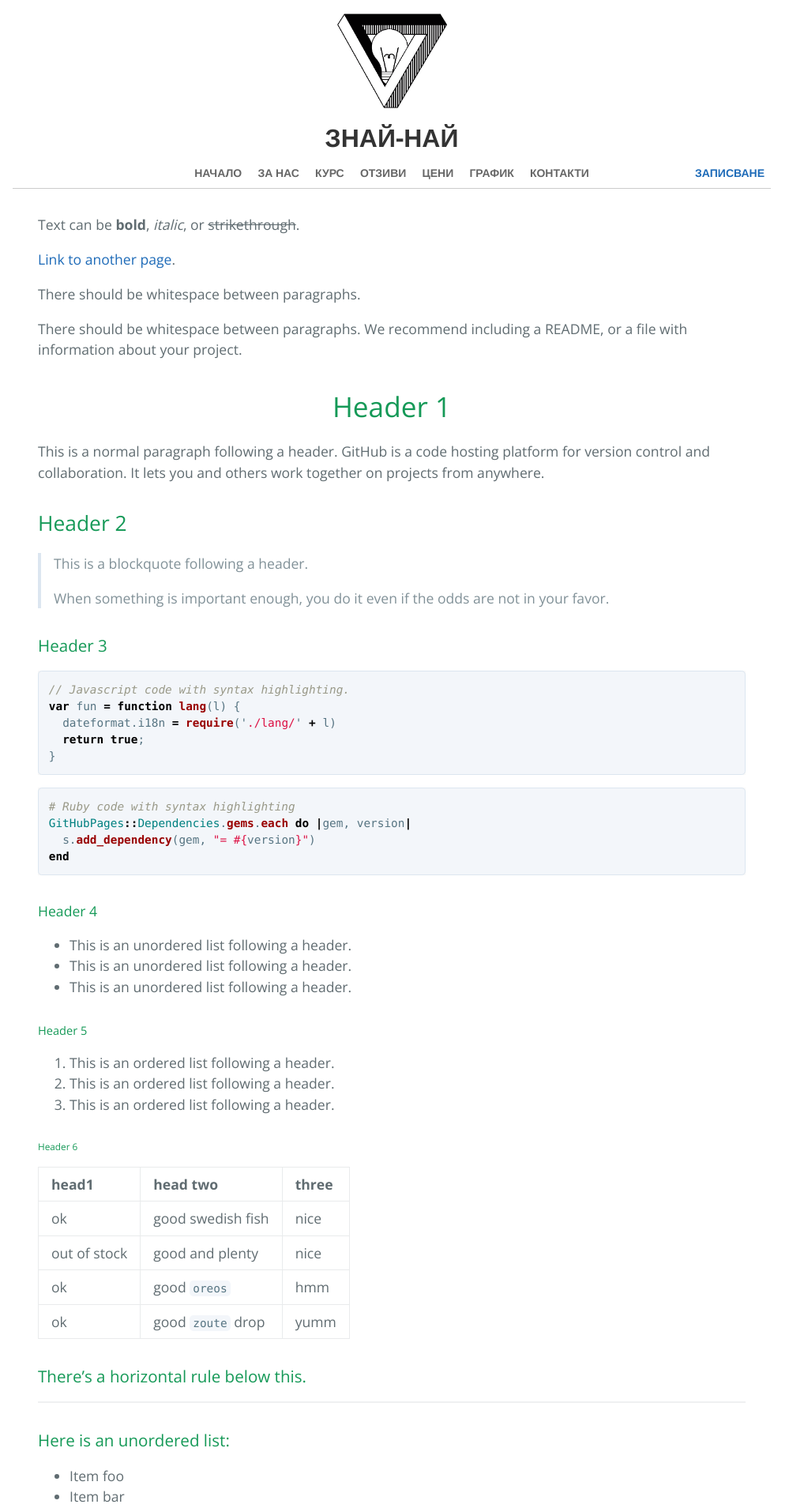
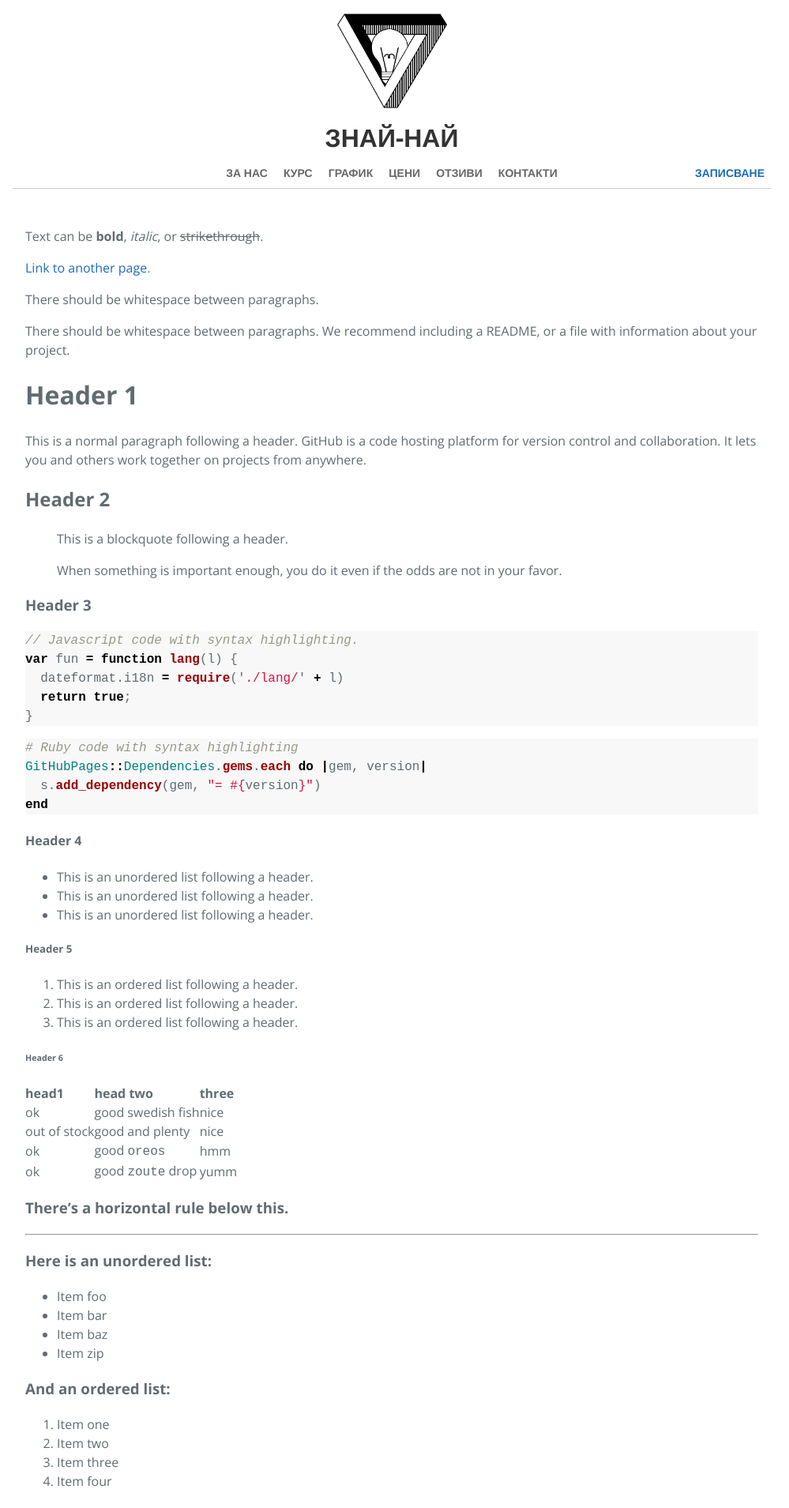
Before and after one commit to znainai/znainai.github.io, a Jekyll site: the page built from index-old.md, in a window 1280 px wide. Shown: the top 1909 px of the page at 79% size, without its empty margins (144-1143 px from the left). Built offline with Jekyll 4.4.1, drawn with Linux system fonts in a browser that asks for light colours.

Commit message:
Simplify css and default layout

```diff
--- a/_layouts/default.html
+++ b/_layouts/default.html
@@ -9,31 +9,34 @@
     <link rel="stylesheet" href="{{ '/assets/css/style.css' | relative_url }}">
   </head>
   <body>
-    <header class="page-header">
+    <div id="main-container">
+      <header id="main-header">
+        <a href="{{ 'index' }}">
           <img class="logo" src="{{ '/assets/images/logo.png' | relative_url }}" alt="Logo">
           <h1 class="project-name">{{ site.title }}</h1>
+        </a>
 
         <nav class="menu">
           <ul>
-          <li><a href="{{ 'index' }}">Начало</a></li>
-          <li><a href="{{ 'about-us '}}">За нас</a></li>
-          <li><a href="#">Курс</a></li>
-          <li><a href="#">Отзиви</a></li>
-          <li><a href="#">Цени</a></li>
-          <li><a href="#">График</a></li>
-          <li><a href="#">Контакти</a></li>
+            <li><a href="{{ 'about-us' }}">За нас</a></li>
+            <li><a href="{{ 'course' }}">Курс</a></li>
+            <li><a href="{{ 'schedule' }}">График</a></li>
+            <li><a href="{{ 'prices' }}">Цени</a></li>
+            <li><a href="{{ 'feedback' }}">Отзиви</a></li>
+            <li><a href="{{ 'contacts' }}">Контакти</a></li>
             <li class="right"><a target="_blank" href="https://goo.gl/forms/kxwWFMP1rajArPHv1">Записване</a></li>
           </ul>
         </nav>
       </header>
 
-    <section class="main-content">
+      <section id="main-section">
         {{ content }}
       </section>
 
-    <footer class="site-footer">
+      <footer id="main-footer">
         © 2017 Знай-най
       </footer>
+    </div>
 
     {% if site.google_analytics %}
       <script type="text/javascript">
--- a/_sass/jekyll-theme-cayman.scss
+++ b/_sass/jekyll-theme-cayman.scss
@@ -24,6 +24,11 @@
   box-sizing: border-box;
 }
 
+html, body {
+  width: 100%;
+  height: 100%;
+}
+
 body {
   padding: 0;
   margin: 0;
@@ -32,79 +37,21 @@
   color: $body-text-color;
 }
 
-a {
-  color: $body-link-color;
-  text-decoration: none;
-
-  &:hover {
-    text-decoration: underline;
-  }
-}
-
-.btn {
-  display: inline-block;
-  margin-bottom: 1rem;
-  color: #000;
-  background-color: rgba(255, 255, 255, 0.08);
-  border-color: rgba(255, 255, 255, 0.2);
-  border-style: solid;
-  border-width: 1px;
-  border-radius: 0.3rem;
-  transition: color 0.2s, background-color 0.2s, border-color 0.2s;
-
-  &:hover {
-    color: rgba(255, 255, 255, 0.8);
-    text-decoration: none;
-    background-color: rgba(255, 255, 255, 0.2);
-    border-color: rgba(255, 255, 255, 0.3);
-  }
-
-  + .btn {
-    margin-left: 1rem;
-  }
-
-  @include large {
-    padding: 0.75rem 1rem;
-  }
-
-  @include medium {
-    padding: 0.6rem 0.9rem;
-    font-size: 0.9rem;
-  }
-
-  @include small {
-    display: block;
-    width: 100%;
-    padding: 0.75rem;
-    font-size: 0.9rem;
-
-    + .btn {
-      margin-top: 1rem;
-      margin-left: 0;
-    }
-  }
-}
-
-.page-header {
-  color: $header-heading-color;
-  text-align: center;
-  border-bottom: 1px solid #ccc;
+div#main-container {
+  position: relative;
+  min-height: 100%;
   margin: 0 auto;
 
   @include large {
     width: 60em;
-    // padding: 5rem 6rem;
   }
 
   @include medium {
-    width: 40em;
-    // padding: 3rem 4rem;
+    width: 95%;
   }
 
   @include small {
-    width: 30em;
-    // padding: 2rem 1rem;
-  }
+    width: 95%;
   }
 
   .logo {
@@ -129,24 +76,6 @@
     }
   }
 
-.project-tagline {
-  margin-bottom: 2rem;
-  font-weight: normal;
-  opacity: 0.7;
-
-  @include large {
-    font-size: 1.25rem;
-  }
-
-  @include medium {
-    font-size: 1.15rem;
-  }
-
-  @include small {
-    font-size: 1rem;
-  }
-}
-
   nav.menu ul {
     list-style-type: none;
     position: relative;
@@ -154,14 +83,12 @@
     padding: 0;
     margin: 0;
     text-align: center;
-}
 
-nav.menu ul li {
+    li {
       padding: 0.5em;
       display: inline-block;
-}
 
-nav.menu ul li a {
+      a {
         text-decoration: none;
         font-size: 0.875em;
         text-transform: uppercase;
@@ -169,218 +96,47 @@
         color: #666;
       }
 
-nav.menu ul li a:hover {
+      a:hover {
         color: #333;
       }
 
-nav.menu ul li.right {
+      &.right {
         position: absolute;
         top: 0;
         right: 0;
       }
 
-nav.menu ul li.right a {
+      &.right a {
         color: $body-link-color;
       }
-
-.main-content {
-  word-wrap: break-word;
-
-  :first-child {
-    margin-top: 0;
     }
-
-  @include large {
-    max-width: 64rem;
-    padding: 2rem 4rem;
-    margin: 0 auto;
-    font-size: 1.1rem;
-  }
-
-  @include medium {
-    padding: 2rem 2rem;
-    font-size: 1.1rem;
-  }
-
-  @include small {
-    padding: 2rem 1rem;
-    font-size: 1rem;
-  }
-
-  img {
-    max-width: 100%;
-  }
-
-  h1,
-  h2,
-  h3,
-  h4,
-  h5,
-  h6 {
-    margin-top: 2rem;
-    margin-bottom: 1rem;
-    font-weight: normal;
-    color: $section-headings-color;
-  }
-  h1 {
-    text-align: center;
-  }
-
-  p {
-    margin-bottom: 1em;
-  }
-
-  code {
-    padding: 2px 4px;
-    font-family: Consolas, "Liberation Mono", Menlo, Courier, monospace;
-    font-size: 0.9rem;
-    color: $code-text-color;
-    background-color: $code-bg-color;
-    border-radius: 0.3rem;
-  }
-
-  pre {
-    padding: 0.8rem;
-    margin-top: 0;
-    margin-bottom: 1rem;
-    font: 1rem Consolas, "Liberation Mono", Menlo, Courier, monospace;
-    color: $code-text-color;
-    word-wrap: normal;
-    background-color: $code-bg-color;
-    border: solid 1px $border-color;
-    border-radius: 0.3rem;
-
-    > code {
-      padding: 0;
-      margin: 0;
-      font-size: 0.9rem;
-      color: $code-text-color;
-      word-break: normal;
-      white-space: pre;
-      background: transparent;
-      border: 0;
   }
 }
 
-  .highlight {
-    margin-bottom: 1rem;
+header#main-header {
+  color: $header-heading-color;
+  text-align: center;
+  border-bottom: 1px solid #ccc;
+}
 
-    pre {
-      margin-bottom: 0;
-      word-break: normal;
+section#main-section {
+  padding: 2em 1em 4em;
+}
+
+footer#main-footer {
+  position: absolute;
+  bottom: 0;
+  width: 100%;
+  height: 2em;
+  text-align: center;
+  border-top: solid 1px #ccc;
+}
+
+a {
+  color: $body-link-color;
+  text-decoration: none;
+
+  &:hover {
+    text-decoration: underline;
   }
 }
-
-  .highlight pre,
-  pre {
-    padding: 0.8rem;
-    overflow: auto;
-    font-size: 0.9rem;
-    line-height: 1.45;
-    border-radius: 0.3rem;
-    -webkit-overflow-scrolling: touch;
-  }
-
-  pre code,
-  pre tt {
-    display: inline;
-    max-width: initial;
-    padding: 0;
-    margin: 0;
-    overflow: initial;
-    line-height: inherit;
-    word-wrap: normal;
-    background-color: transparent;
-    border: 0;
-
-    &:before,
-    &:after {
-      content: normal;
-    }
-  }
-
-  ul,
-  ol {
-    margin-top: 0;
-  }
-
-  blockquote {
-    padding: 0 1rem;
-    margin-left: 0;
-    color: $blockquote-text-color;
-    border-left: 0.3rem solid $border-color;
-
-    > :first-child {
-      margin-top: 0;
-    }
-
-    > :last-child {
-      margin-bottom: 0;
-    }
-  }
-
-  table {
-    display: block;
-    width: 100%;
-    overflow: auto;
-    word-break: normal;
-    word-break: keep-all; // For Firefox to horizontally scroll wider tables.
-    -webkit-overflow-scrolling: touch;
-
-    th {
-      font-weight: bold;
-    }
-
-    th,
-    td {
-      padding: 0.5rem 1rem;
-      border: 1px solid $table-border-color;
-    }
-  }
-
-  dl {
-    padding: 0;
-
-    dt {
-      padding: 0;
-      margin-top: 1rem;
-      font-size: 1rem;
-      font-weight: bold;
-    }
-
-    dd {
-      padding: 0;
-      margin-bottom: 1rem;
-    }
-  }
-
-  hr {
-    height: 2px;
-    padding: 0;
-    margin: 1rem 0;
-    background-color: $hr-border-color;
-    border: 0;
-  }
-}
-
-.site-footer {
-  padding: 0.5em;
-  border-top: solid 1px #ccc;
-  text-align: center;
-  margin: 0 auto;
-
-  @include large {
-    width: 60em;
-    font-size: 1em;
-  }
-
-  @include medium {
-    width: 40em;
-    font-size: 1em;
-  }
-
-  @include small {
-    width: 30em;
-    font-size: 0.9em;
-  }
-}
```
Lines whose indentation alone changed are shown as unchanged.
